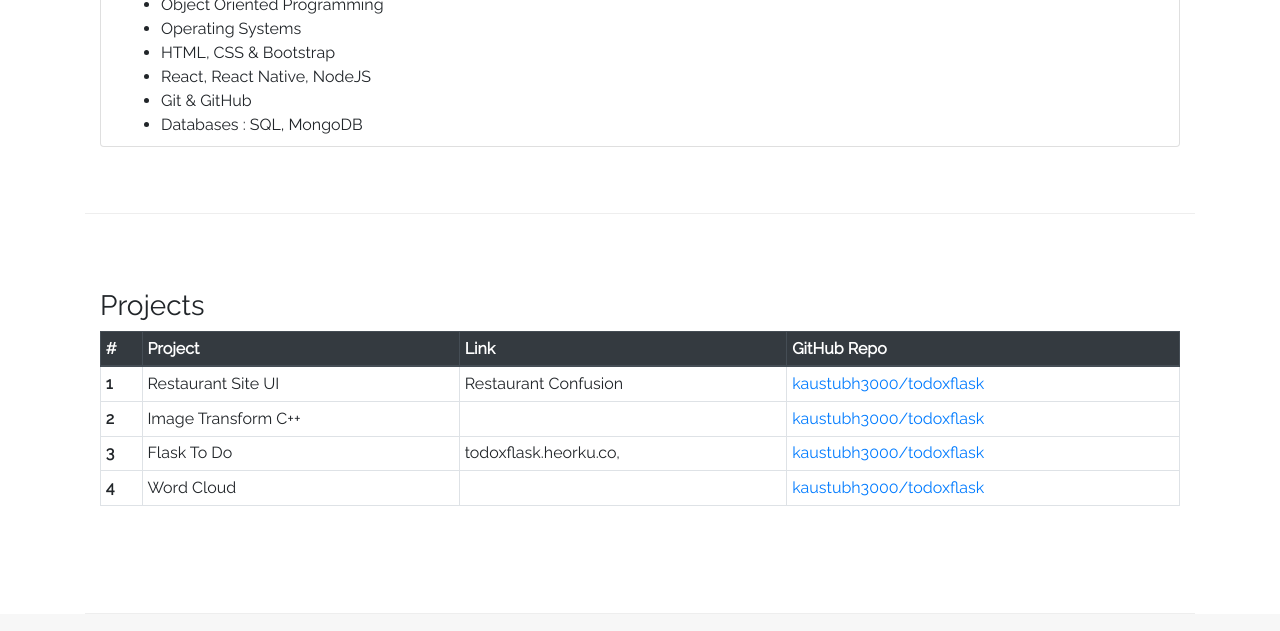
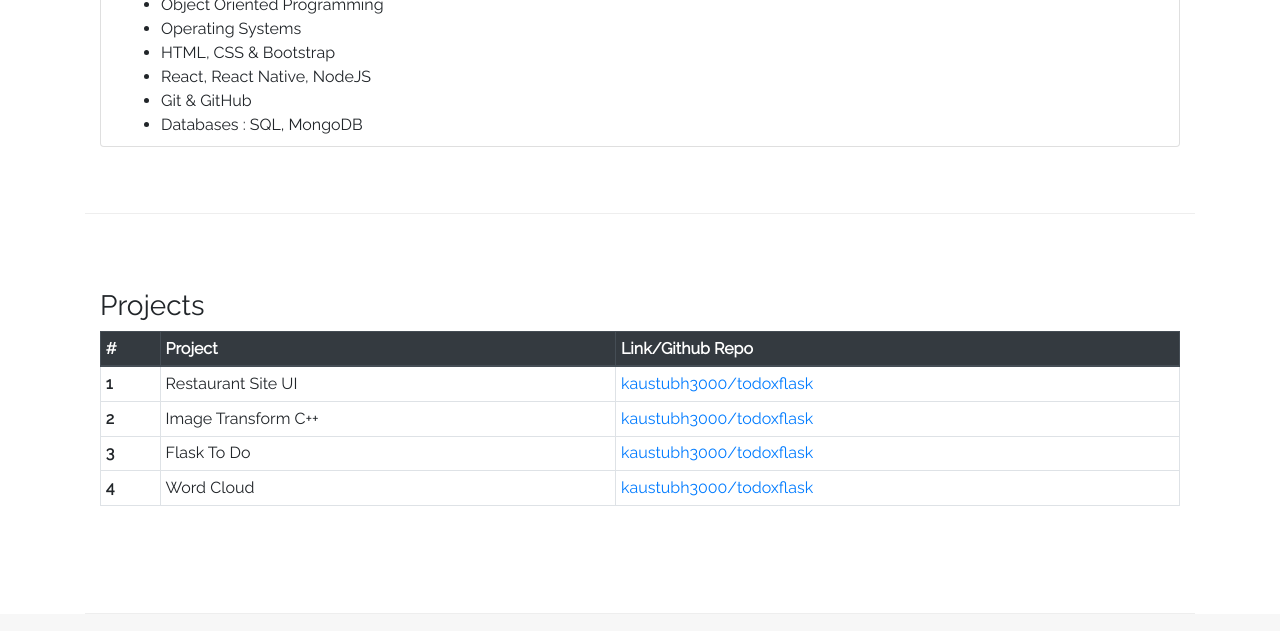
Before and after one commit to kaustubh3000/kaustubh3000.github.io, a plain HTML site: page index.html in a window 1280 px wide. Shown: the part 1037-1668 px from the top of the page. Drawn offline with Linux system fonts and the light colour scheme; a web font is replaced by a local one.

Commit message:
rearranged projects table

```diff
--- a/index.html
+++ b/index.html
@@ -191,34 +191,29 @@
                         <tr>
                             <th scope="col">#</th>
                             <th scope="col">Project</th>
-                            <th scope="col">Link</th>
-                            <th scope="col">GitHub Repo</th>
+                            <th scope="col">Link/Github Repo</th>
                         </tr>
                     </thead>
                     <tbody>
                         <tr>
                             <th scope="row">1</th>
                             <td>Restaurant Site UI</td>
-                            <td>Restaurant Confusion</td>
                             <td><a href="https://github.com" target="_blank">kaustubh3000/todoxflask</a></td>
                         </tr>
                         <tr>
                             <th scope="row">2</th>
                             <td>Image Transform C++</td>
-                            <td></td>
                             <td><a href="https://github.com" target="_blank">kaustubh3000/todoxflask</a></td>
                         </tr>
                         <tr>
                             <th scope="row">3</th>
                             <td>Flask To Do</td>
-                            <td>todoxflask.heorku.co,</td>
                             <td><a href="https://github.com" target="_blank">kaustubh3000/todoxflask</a></td>
 
                         </tr>
                         <tr>
                             <th scope="row">4</th>
                             <td>Word Cloud</td>
-                            <td></td>
                             <td><a href="https://github.com" target="_blank">kaustubh3000/todoxflask</a></td>
                         </tr>
                     </tbody>
```
